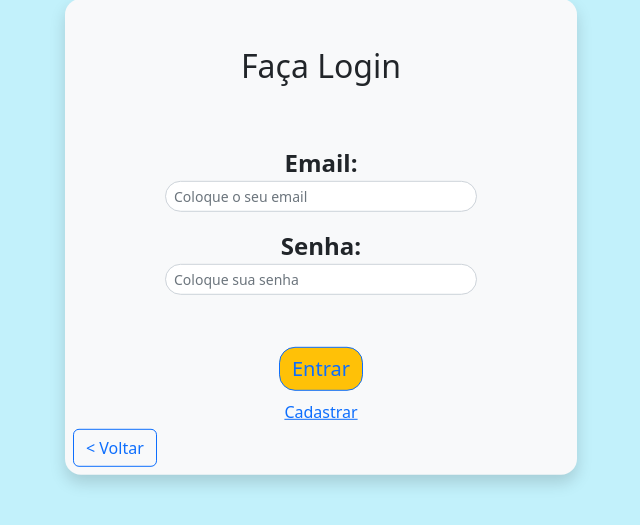
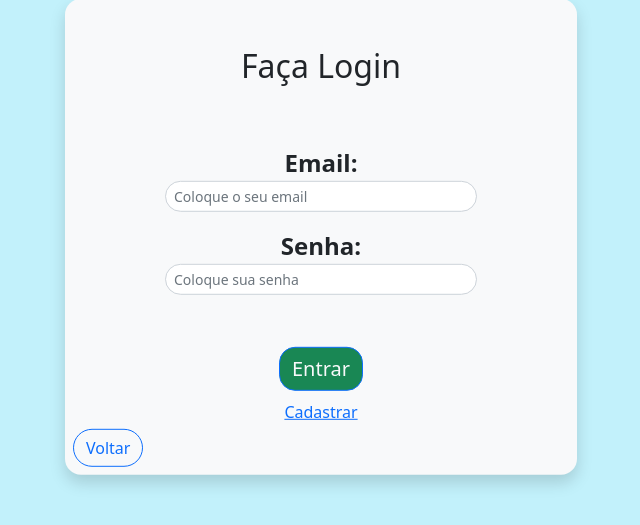
Before and after one commit to DougVikt/SITE_GERENT_BIBLIOTECA, a PHP site: page /login.php in a window 1280 px wide. Shown: the part 163-688 px from the top of the page, without its empty margins (319-959 px from the left). Run offline with PHP 8.4, Linux system fonts and the light colour scheme.

Commit message:
pequenas modificações de estilo

```diff
--- a/index.php
+++ b/index.php
@@ -72,9 +72,9 @@ if(isset($_POST['logout'])) {
           </div>
           <?php endif; ?>
           <div class="sticky-sm-bottom row-2" style="text-align-last: center;" id="botoes-iniciais">
-            <a class="btn btn-secondary btn-outline-light rounded-4" href="login.php" role="button" id="login" >Login</a>
+            <a class="btn btn-primary btn-outline-light rounded-4" href="login.php" role="button" id="login" >Login</a>
             <div class="vr"></div>
-            <a class="btn btn-danger btn-outline-light rounded-4 " href="cadastrar.php" role="button" id="cadastro">Cadastrar</a>
+            <a class="btn btn-success btn-outline-light rounded-4 " href="cadastrar.php" role="button" id="cadastro">Cadastrar</a>
           </div><br>
           <ul class="navbar-nav text-lg-center flex-grow-1 pe-4">
             <li class="nav-item">
--- a/login.php
+++ b/login.php
@@ -67,7 +67,7 @@ if ($_SERVER['REQUEST_METHOD'] === 'POST'){
 
         <div class="text-center w-75">
         <h2 class="text-center">Faça Login</h2><br>
-        <form action="" method="post">
+        <form action="#" method="post">
           <div class="mb-3 mt-3 fw-bold">
             <label for="email">Email:</label>
             <input type="email" class="form-control form-control-sm rounded-5" id="email" placeholder="Coloque o seu email" name="email" require>
@@ -77,11 +77,11 @@ if ($_SERVER['REQUEST_METHOD'] === 'POST'){
             <input type="password" class="form-control form-control-sm rounded-5" id="senha" placeholder="Coloque sua senha " name="senha" require>
           </div>
           <br>
-          <button type="submit" class="btn btn-warning btn-outline-primary fs-5 rounded-4">Entrar</button>
+          <button type="submit" id="buttom" class="btn btn-success btn-outline-primary fs-5 rounded-4 text-light">Entrar</button>
         </form>
           <a href="cadastrar.php" class="link-primary fs-6">Cadastrar</a>
           <div class="position-absolute bottom-0 start-0 mb-2 mx-2" >
-            <a href="index.php" class="btn btn-outline-primary">< Voltar</a>
+            <a href="index.php" class="btn btn-outline-primary rounded-5 ">Voltar</a>
           </div>
 
         </div>
```
